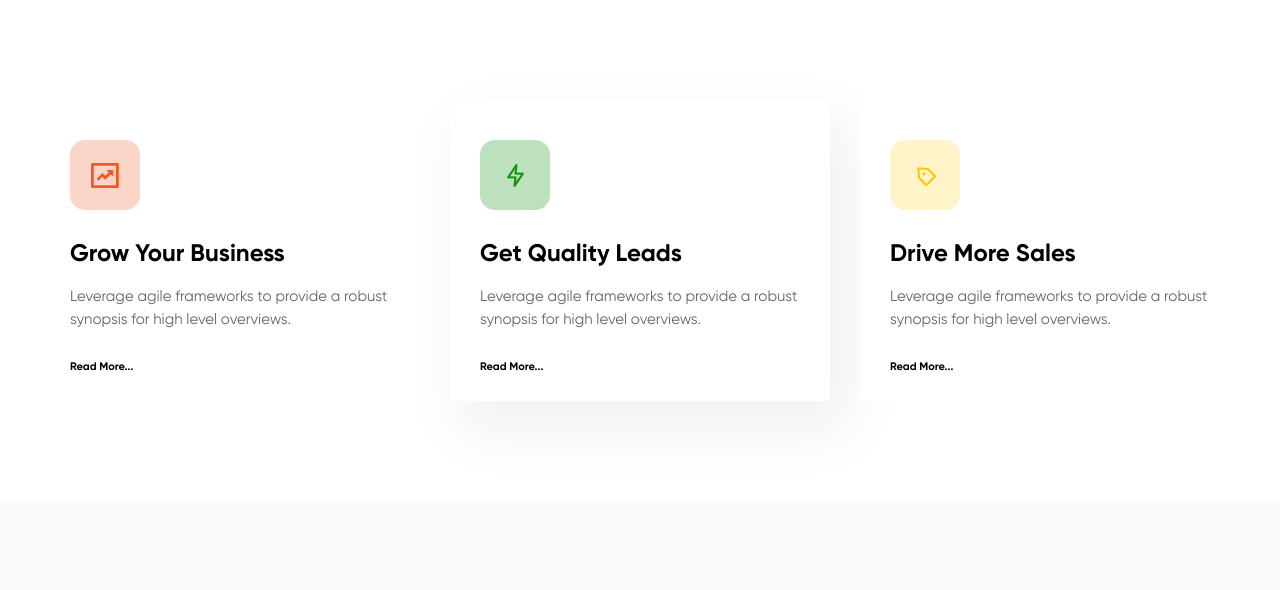
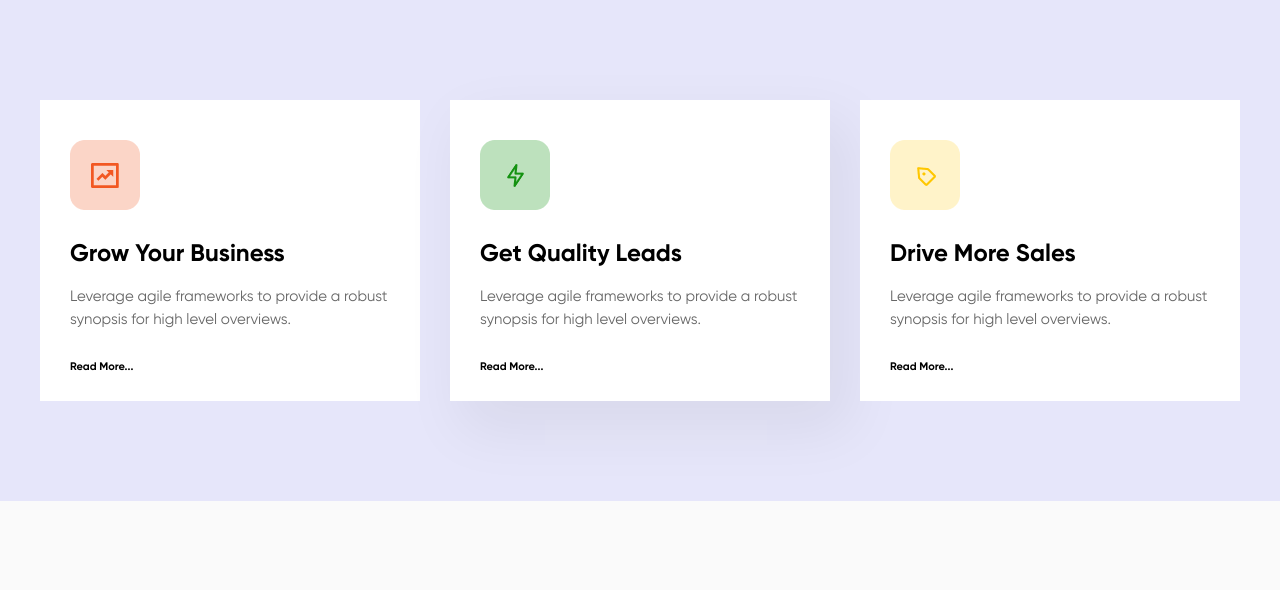
Before and after one commit to EvgeniiaTogochakova/Project_html_css, a plain HTML site: page index.html in a window 1280 px wide. Shown: the top 590 px of the page. Drawn offline with Linux system fonts and the light colour scheme.

Commit message:
Changed color in mottos to lavender

```diff
--- a/style.css
+++ b/style.css
@@ -25,7 +25,7 @@ a {
 .mottos {
     display: flex;
     gap: 30px;
-    background: #FFF;
+    background: lavender;
     padding-top: 100px;
     padding-bottom: 100px;
 }
```
